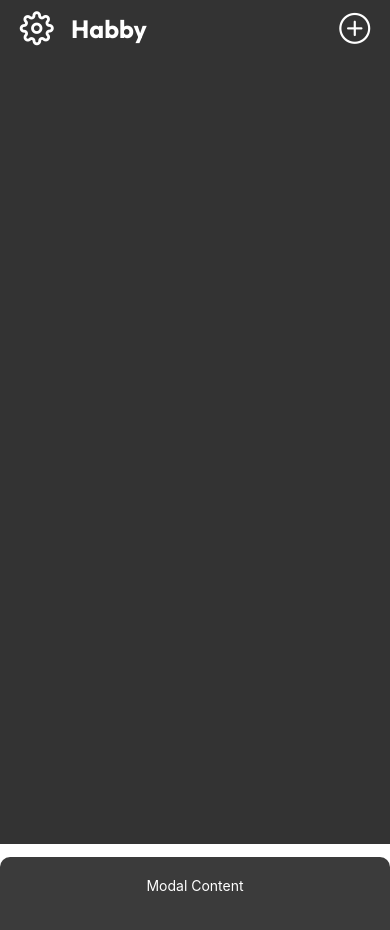
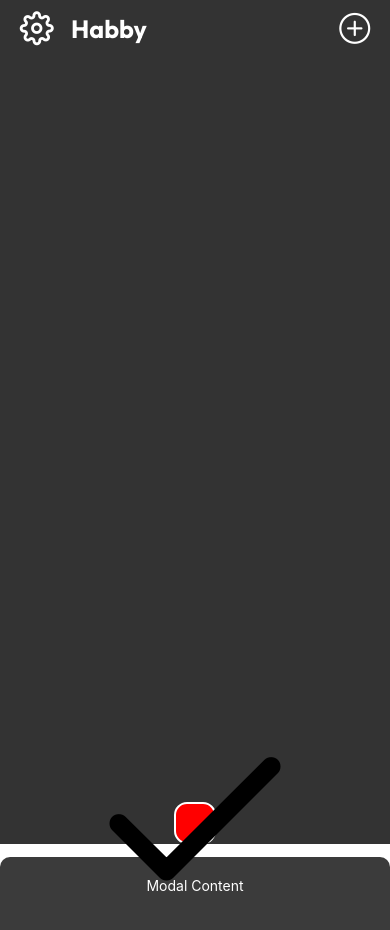
Before and after one commit to Yury-Scherbatyuk/habby-app, a React Native app: screen / in a window 390 px wide. Shown: the top 930 px of the page. Built offline with nearby package versions, Linux system fonts and the light colour scheme.

Commit message:
HA-1: iconSize added (dependant or independant on CoreSquare sizes)

```diff
--- a/App.tsx
+++ b/App.tsx
@@ -2,6 +2,8 @@ import { StyleSheet, View, SafeAreaView } from 'react-native'
 import TopBar from './components/TopBar'
 import { useState } from 'react'
 import SettingsModal from './components/SettingsModal'
+import CoreSquare from './components/CoreSquare'
+import {SquareSizes, CoreIcons } from './constants'
 
 export default function App() {
   const [settingsVisible, setSettingsVisible] = useState(false)
@@ -14,6 +16,7 @@ export default function App() {
     <SafeAreaView style={styles.container}>
       <TopBar isModalVisible={settingsVisible} handleSettingsClick={handleSettingsClick}/>
       <SettingsModal settingsVisible={settingsVisible}/>
+      <CoreSquare color="red" size={SquareSizes.Big} icon={CoreIcons.Tick} isHighlited={true} iconSize={228} iconColor="black" />
     </SafeAreaView>
   )
 }
--- a/components/CoreSquare.tsx
+++ b/components/CoreSquare.tsx
@@ -1,17 +1,18 @@
 import React from 'react';
 import { StyleSheet, View, Image } from 'react-native';
-import { Icons, SquareSizes } from '../constants';
-
+import { CoreIconsProps, SquareSizes } from '../constants';
+import CoreIcon from './CoreIcon';
 
 interface CoreSquareType {
     color: string,
     size: SquareSizes,
-    icon: Icons,
-    isHighlited: boolean
+    isHighlited: boolean,
+    icon?: CoreIconsProps,
+    iconSize?: number,
+    iconColor?: string,
 }
 
-export default function CoreSquare({ color, size, icon, isHighlited } : CoreSquareType) {
-
+export default function CoreSquare({ color, size, isHighlited, icon, iconSize, iconColor } : CoreSquareType) {
     const getSize = (size: SquareSizes, color: string, isHighlited: boolean) => {
         switch (size) {
             case SquareSizes.Big:
@@ -28,36 +29,35 @@ export default function CoreSquare({ color, size, icon, isHighlited } : CoreSqua
                     width: 36,
                     height: 36,
                     borderRadius: 9,
-                    backgroundColor: color
+                    backgroundColor: color,
+                    borderWidth: isHighlited ? 1 : 0,
+                    borderColor: "white",
                 }
             case SquareSizes.Small:
                 return {
                     width: 12,
                     height: 12,
                     borderRadius: 3,
-                    backgroundColor: color
+                    backgroundColor: color,
+                    borderWidth: isHighlited ? 0.5 : 0,
+                    borderColor: "white",
                 }
         }
 
     }
 
-    function getIcon(icon:Icons, color:string){
-        if(icon===Icons.Tick){
+    const sizeMap = {
+        [SquareSizes.Big]: 38,
+        [SquareSizes.Medium]: 28,
+        [SquareSizes.Small]: 8
+    };
+
+    const getIcon = (icon: CoreIconsProps | undefined, size: SquareSizes, iconColor:string | undefined, iconSize?:number) => {
+        const getIconSize = sizeMap[size];
+        if(icon && iconColor) {
             return (
-                <View style={{justifyContent:'center', alignItems:'center', maxHeight:'100%'}}>
-                    <Image
-                        source={require('../assets/adaptive-icon.png')}
-                        style={{ maxWidth:'85%', maxHeight:'85%' }}
-                    />
-                </View>
-            )
-        } else if(icon===Icons.Cross) {
-            return (
-                <View style={{justifyContent:'center', alignItems:'center', maxHeight:'100%', maxWidth:'100%'}}>
-                    <Image
-                        source={require('../assets/favicon.png')}
-                        style={{ maxWidth:'85%', maxHeight:'85%' }}
-                    />
+                <View style={{justifyContent:'center', alignItems:'center', height:'100%', width:'100%'}}>
+                    <CoreIcon icon={icon} size={iconSize?iconSize:getIconSize} color={iconColor} />
                 </View>
             )
         }
@@ -67,26 +67,7 @@ export default function CoreSquare({ color, size, icon, isHighlited } : CoreSqua
         <View
             style={getSize(size, color, isHighlited)}
         >
-            {getIcon(icon, color)}
+            {getIcon(icon, size, iconColor, iconSize)}
         </View>
     )
 }
-
-const styles = StyleSheet.create({
-    bigSquare: {
-        width: 42,
-        height: 42,
-        borderRadius: 13,
-    },
-    mediumSquare: {
-        width: 36,
-        height: 36,
-        borderRadius: 13,
-    },
-    smallSquare: {
-        width: 12,
-        height: 12,
-        borderRadius: 13,
-    },
-
-})
--- a/constants.ts
+++ b/constants.ts
@@ -3,11 +3,6 @@ export enum SquareSizes {
     Medium,
     Small
   }
-
-export enum Icons{
-    Tick,
-    Cross
-}
 
 export enum IconLibraries {
   Feather = "feather",
```
